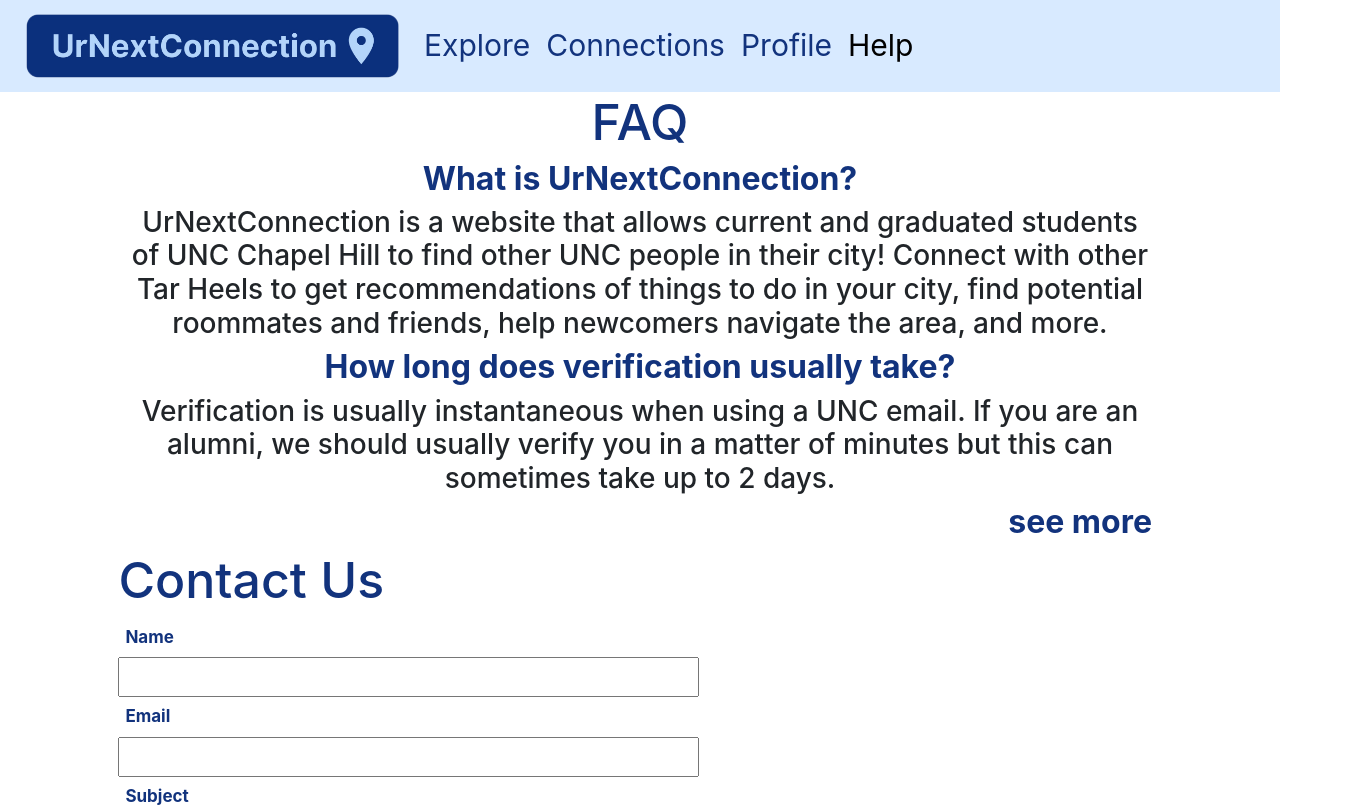
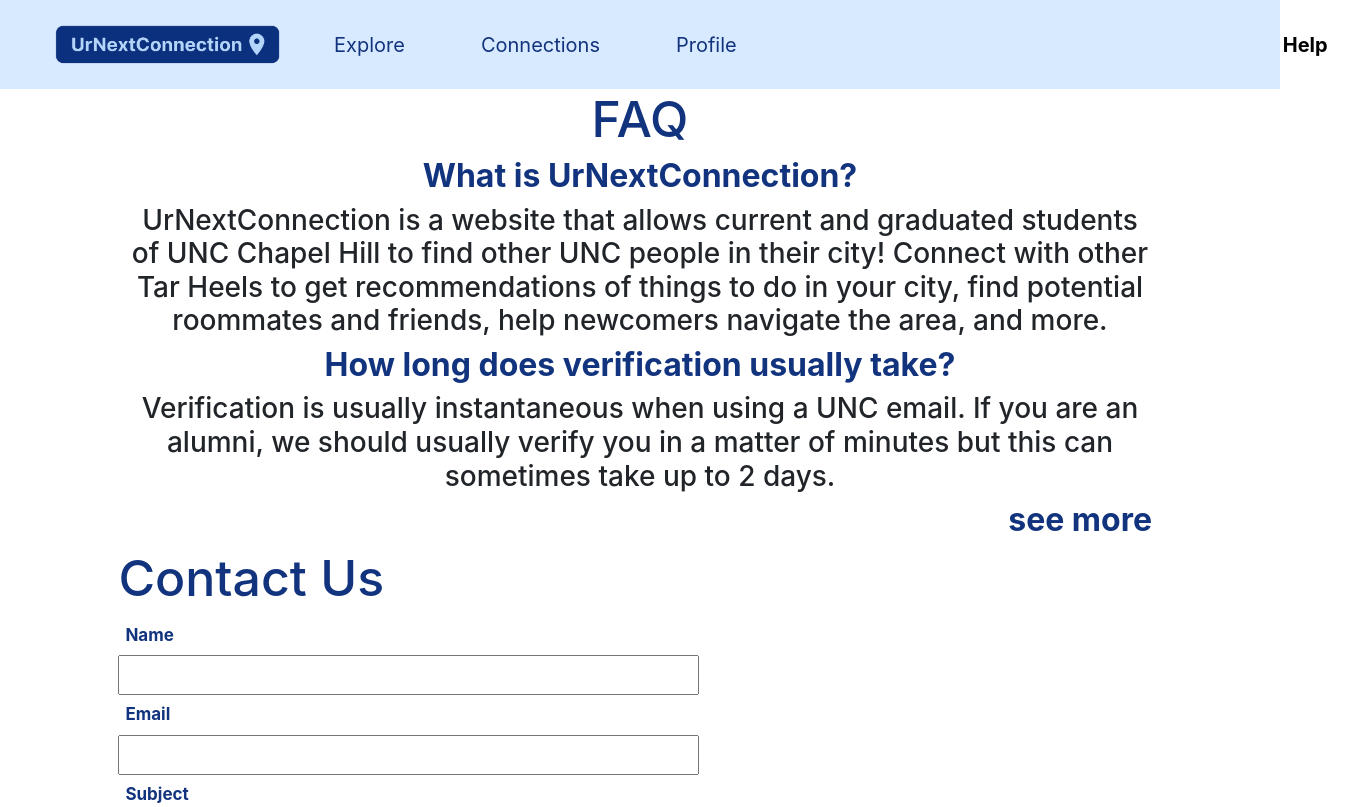
Before and after one commit to miau23/UrNextConnection, a React (Create React App) app: page /help in a window 1280 px wide. Shown: the top 807 px of the page, 1366 px wide, since content can reach past the window. Built offline with nearby package versions, Linux system fonts and the light colour scheme.

Commit message:
updated navbar

```diff
--- a/src/Auth/Login.css
+++ b/src/Auth/Login.css
@@ -89,10 +89,3 @@
     width: 10%;
     font-weight: bold;
 }
-
-.loginReturnBtn{
-    border: none;
-    cursor: pointer;
-    appearance: none;
-    background-color: inherit;
-}
--- a/src/Tools/NavBar.css
+++ b/src/Tools/NavBar.css
@@ -1,15 +1,38 @@
 .nav-bar{
     background-color:  #D8EAFF;
+    padding: 20px 30px 20px 30px;
 }
 .nav-titles{
-    font-size: 30px;
+    font-size: 20px;
     color: #12337D;
+    margin-left: 30px;
+    margin-right: 30px;
+}
+.nav-titles:hover{
+    background-color: #12337D;
+    color: #D8EAFF;
+    border-radius: 20px;
+    padding-left: 20px;
+    padding-right: 20px;
+}
+.nav-link.active{
+    color: #12337D;
+    font-weight: bold;
 }
 .nav-titles-help{
-    font-size: 30px;
+    font-size: 20px;
     color: #12337D;
+    margin-left: 500px;
+    margin-right: 30px;
+}
+.nav-titles-help:hover{
+    background-color: #12337D;
+    color: #D8EAFF;
+    border-radius: 20px;
+    padding-left: 20px;
+    padding-right: 20px;
 }
 #nav-logo{
-    width:400px;
+    width:250px;
     padding-left:25px;
 }
--- a/src/Tools/NavBar.js
+++ b/src/Tools/NavBar.js
@@ -15,7 +15,7 @@
             </LinkContainer>
             <Navbar.Toggle aria-controls="basic-navbar-nav" />
             <Navbar.Collapse id="basic-navbar-nav">
-                <Nav className="mr-auto">
+                <Nav className='justify-content-center'>
                     <LinkContainer to="/homePage">
                         <Nav.Link className = "nav-titles"> Explore </Nav.Link>
                     </LinkContainer>
```
